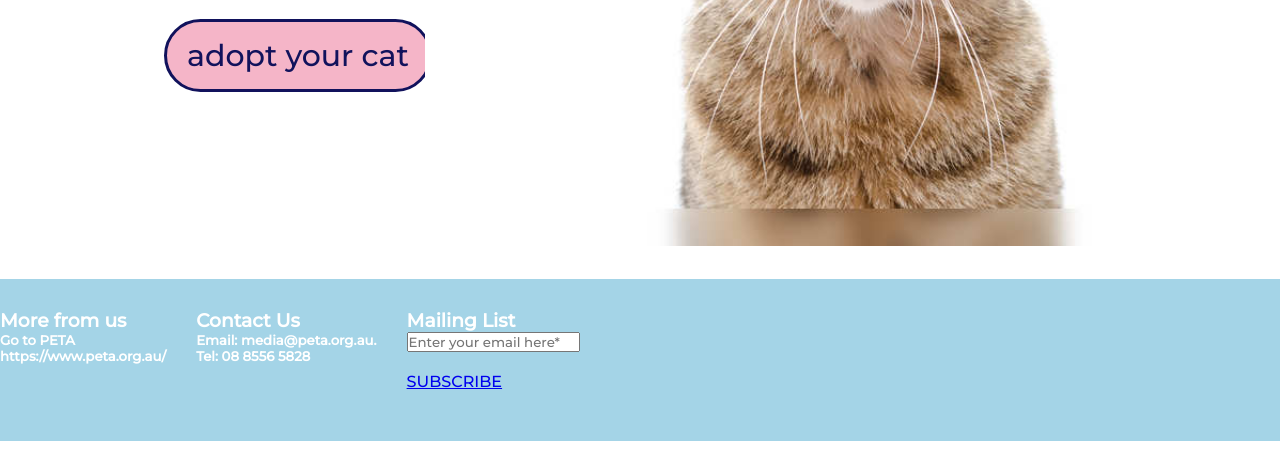
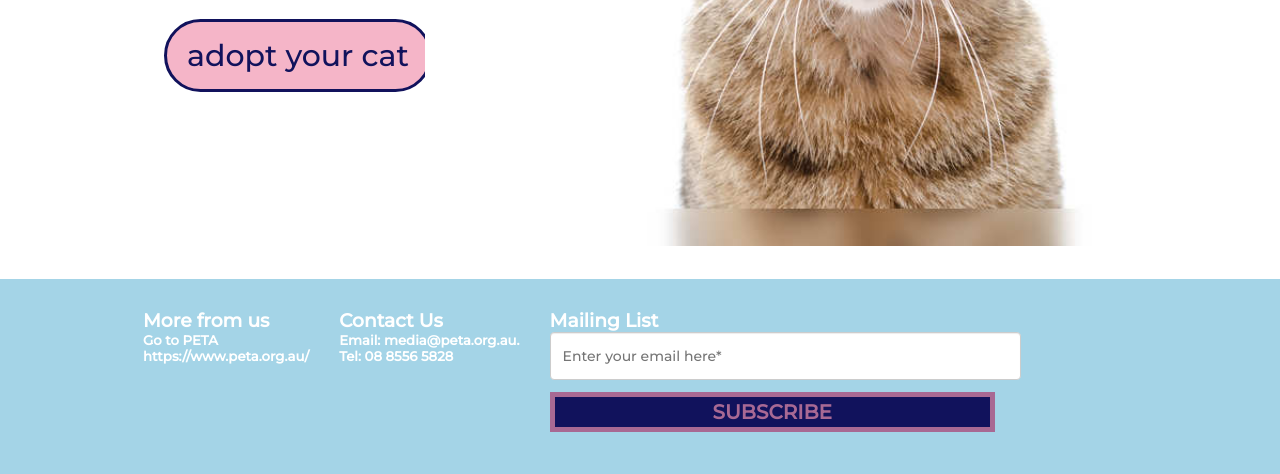
Before and after one commit to Ireneli1106/deco1016_A5-3, a plain HTML site: page index.html in a window 1280 px wide. Shown: the part 521-995 px from the top of the page. Before the commit the page ends 962 px from the top, so only its background shows below. Drawn offline with Linux system fonts and the light colour scheme.

Commit message:
change navigation

```diff
--- a/index.html
+++ b/index.html
@@ -54,7 +54,7 @@
         			<div class="bottom">
         				<h3>Mailing List</h3>
         				<div><input type="text" class="form-control" placeholder="Enter your email here*"></div>
-        				<div style="margin: 20px 0;"><a href="javascript:void(0);" class="btn-subscribe">SUBSCRIBE</a></div>
+        				<div style="margin: 20px 0;"><a class="btn-subscribe" href="javascript:void(0);" >SUBSCRIBE</a></div>
         			</div>
         		</div>
         	</div>
--- a/style.css
+++ b/style.css
@@ -18,6 +18,7 @@
   position:relative;
 }
 
+/** bottomnavigation **/
 #bottomNavigator {
 	background-color: rgb(164, 212, 231);
 	color: #FFFFFF;
@@ -30,11 +31,66 @@
   	margin-left: -15px;
 }
 
+.margin-left {
+	margin-left: 10%;
+}
+
+
 .bottom{
   position: relative;
     min-height: 1px;
     padding-right: 15px;
     padding-left: 15px;
+}
+
+.form-control {
+	display: block;
+    width: 100%;
+    height: 34px;
+    padding: 6px 12px;
+    font-size: 14px;
+    line-height: 1.42857143;
+    color: #555;
+    background-color: #fff;
+    background-image: none;
+    border: 1px solid #ccc;
+    border-radius: 4px;
+    -webkit-box-shadow: inset 0 1px 1px rgba(0,0,0,.075);
+    box-shadow: inset 0 1px 1px rgba(0,0,0,.075);
+    -webkit-transition: border-color ease-in-out .15s,-webkit-box-shadow ease-in-out .15s;
+    -o-transition: border-color ease-in-out .15s,box-shadow ease-in-out .15s;
+    transition: border-color ease-in-out .15s,box-shadow ease-in-out .15s;
+}
+
+.btn-subscribe {
+	background-color: #11125c;
+	color: #f093afad;
+	border: 5px solid #f093afad;
+	font-size: 20px;
+	font-weight: 1000;
+	text-decoration: none;
+	padding: .1875rem 9.875rem;
+}
+
+.btn-subscribe:hover {
+	background-color: #f093afad;
+	color: #11125c;
+	border: 5px solid #11125c;
+	font-size: 20px;
+	font-weight: 1000;
+	text-decoration: none;
+	padding: .1875rem 9.875rem;
+}
+
+.btn-subscribe:active {
+	background-color: #808080;
+	color: #D3D3D3;
+	border: 5px solid #808080;
+	font-size: 20px;
+	font-weight: 1000;
+	text-decoration: none;
+	padding: .1875rem 9.875rem;
+	line-height: 1.42857143;
 }
 
 /** page1 **/
```
Also changed, not shown: c.html (+2 -1 lines), page2.html (+2 -1 lines), page4(about us).html (+2 -1 lines), page5(inventory).html (+2 -1 lines).
